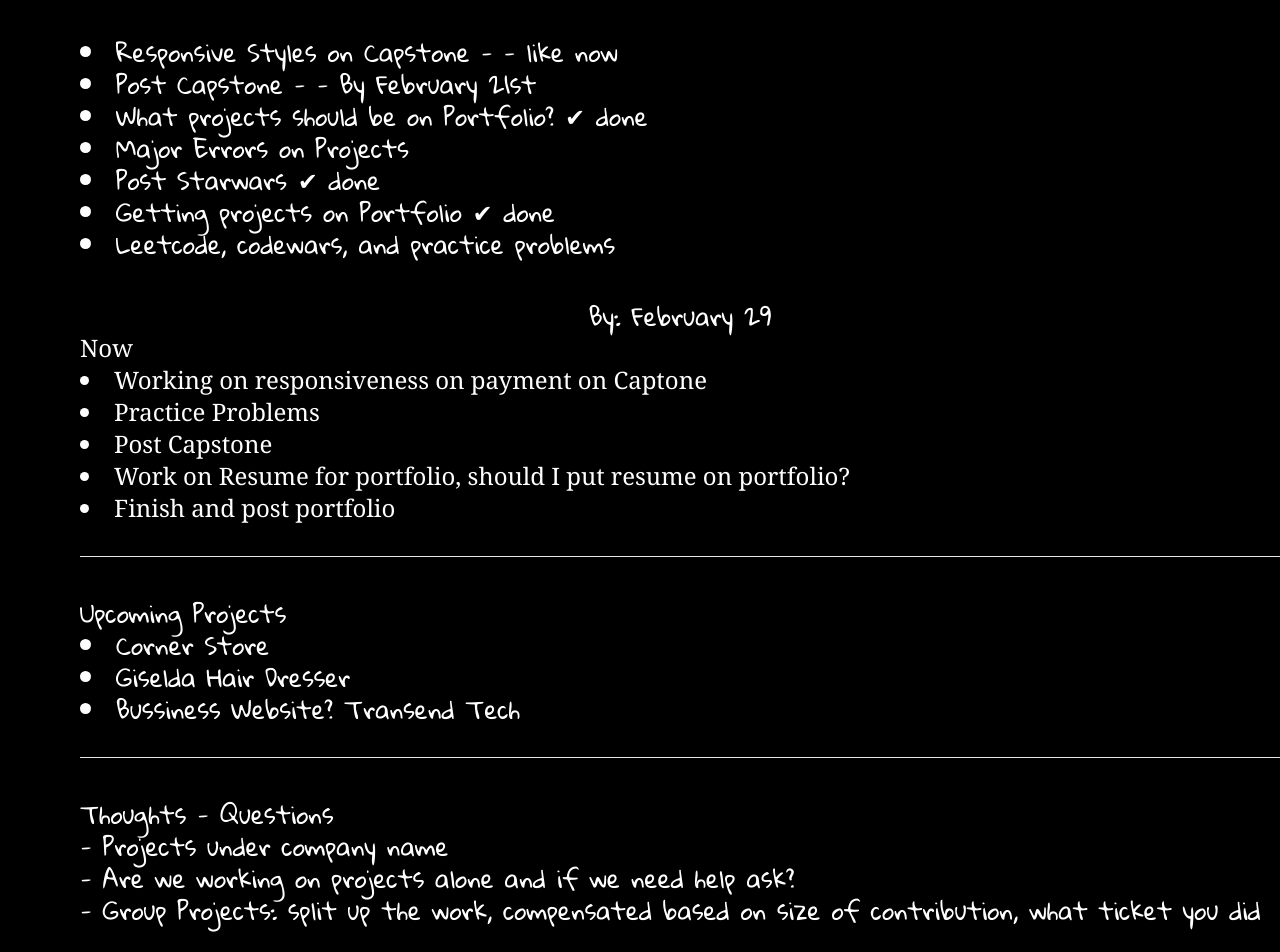
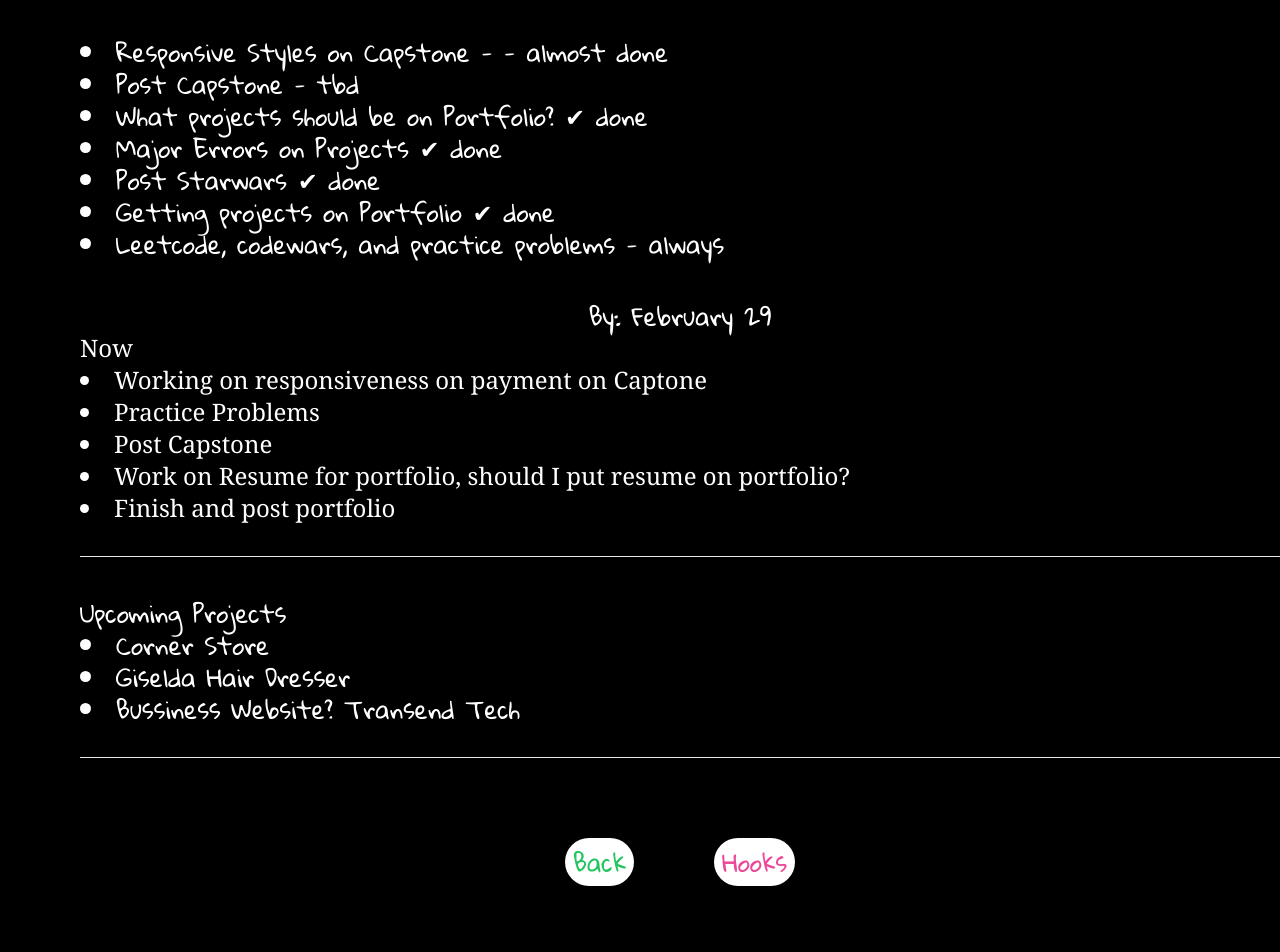
Before and after one commit to Davonne007-TX/game-plan, a React (Vite) app: page /gamePlan2 in a window 1280 px wide. Shown: the part 200-1152 px from the top of the page. Built offline with nearby package versions, Linux system fonts and the light colour scheme; a web font is replaced by a local one.

Commit message:
updating GamePlan2 and GamePlan3

```diff
--- a/src/components/GamePlan2.jsx
+++ b/src/components/GamePlan2.jsx
@@ -12,13 +12,13 @@ export default function GamePlan2() {
     <section className="mt-20 text-white">
       <h1 className="text-5xl text-center font-mono">Game Plan #2</h1>
       <div className="flex flex-col ml-20 mt-10 text-2xl font-gloria">
-        <li>Responsive Styles on Capstone - - like now</li>
-        <li>Post Capstone - - By February 21st</li>
+        <li>Responsive Styles on Capstone - - almost done</li>
+        <li>Post Capstone - tbd</li>
         <li>What projects should be on Portfolio? ✔ done </li>
-        <li>Major Errors on Projects</li>
+        <li>Major Errors on Projects ✔ done</li>
         <li>Post Starwars ✔ done</li>
         <li>Getting projects on Portfolio ✔ done</li>
-        <li>Leetcode, codewars, and practice problems</li>
+        <li>Leetcode, codewars, and practice problems - always</li>
         <p className="text-center mt-10">By: February 29</p>
 
         <div className="font-serif">
@@ -43,29 +43,18 @@ export default function GamePlan2() {
         </section>
 
         <hr />
-        <section>
-          <h3 className="mt-10">Thoughts - Questions</h3>
-          <ul>
-            <li>- Projects under company name</li>
-            <li>- Are we working on projects alone and if we need help ask?</li>
-            <li>
-              - Group Projects: split up the work, compensated based on size of
-              contribution, what ticket you did
-            </li>
-          </ul>
-        </section>
 
         <div className="flex justify-center items-center gap-20 ">
           <ReuseableButton
             onClick={gamePlan1}
-            className="mt-28 rounded-full pink-hover p-2 bg-white text-green-500 mb-20"
+            className="mt-20 rounded-full pink-hover p-2 bg-white text-green-500 mb-20"
             label="Back"
           />
 
           <Link to="/hooks">
             <ReuseableButton
               label="Hooks"
-              className="mt-10 bg-white rounded-full p-2 text-pink-500 hover:text-green-500"
+              className="bg-white rounded-full p-2 text-pink-500 hover:text-green-500"
             />
           </Link>
         </div>
--- a/src/components/GamePlan3.jsx
+++ b/src/components/GamePlan3.jsx
@@ -7,7 +7,7 @@ export default function GamePlan3() {
       <h1 className="font-mono text-pink-700 text-center text-5xl">
         Game Plan #3
       </h1>
-      <div className="flex justify-center items-center mt-20 gap-5 ml-10 font-gloria text-xl">
+      <div className="flex justify-center items-center mt-20 mb-10 gap-5 ml-10 font-gloria text-xl">
         <div className="flex flex-col gap-5">
           {toDoData.map((id) => (
             <li key="id" className="text-white">
@@ -29,6 +29,11 @@ export default function GamePlan3() {
           </a>
         </p>
       </div>
+      <hr />
+
+      <section className="text-white mt-20 ml-10">
+        <p>Yeah still in progress</p>
+      </section>
     </>
   );
 }
```
